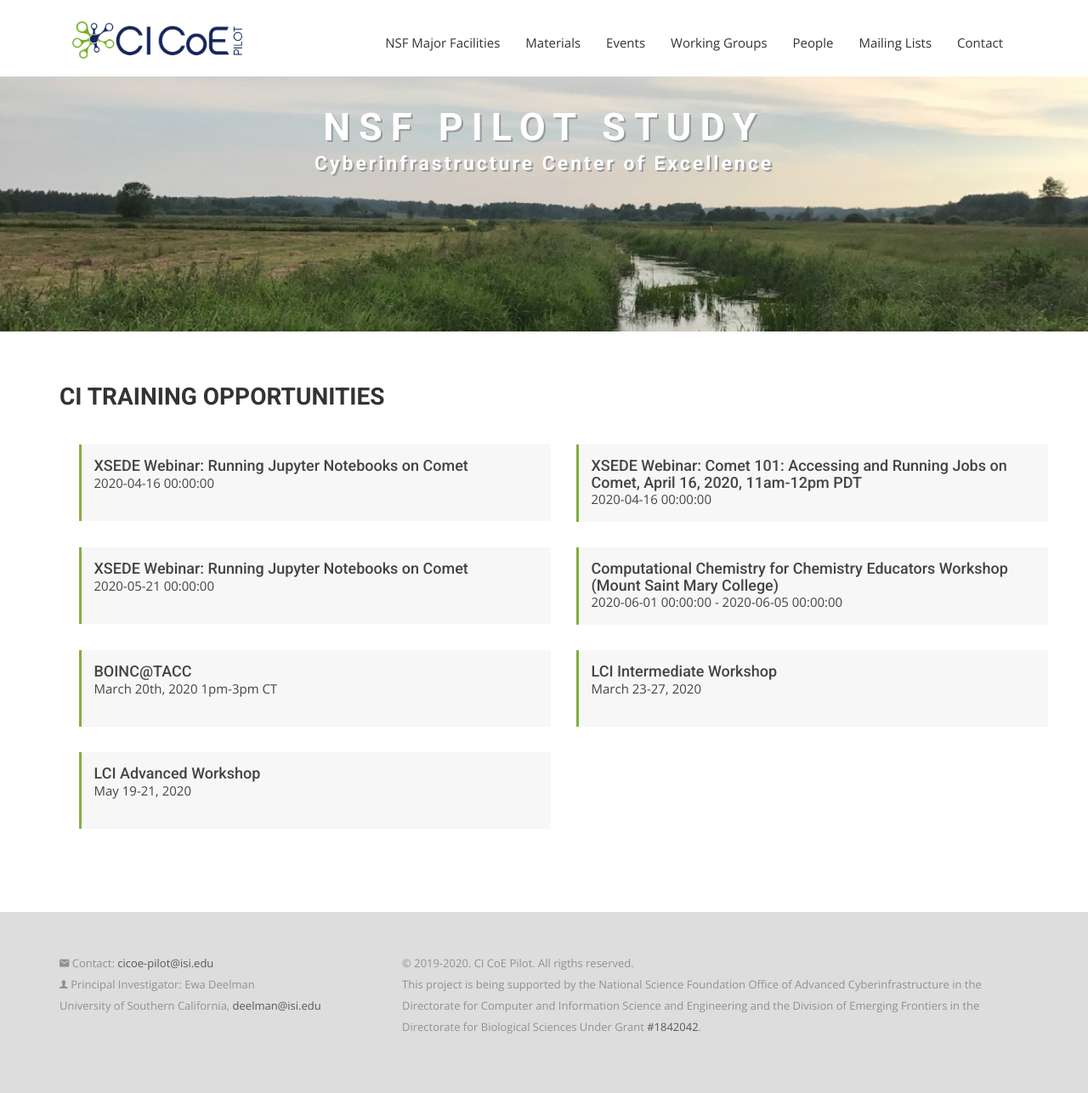
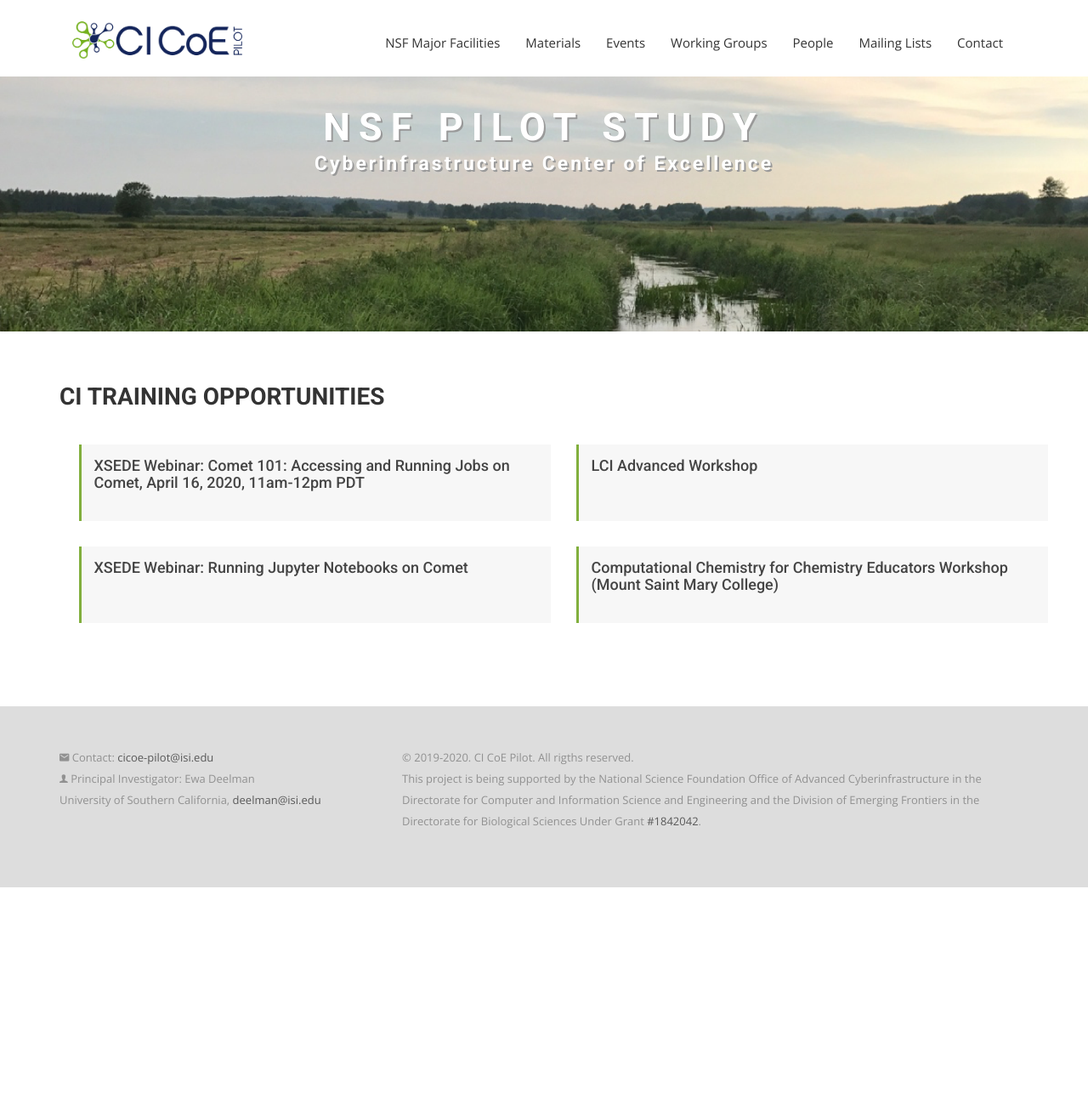
Before and after one commit to cicoe/cicoe.github.io, a Jekyll site: the page built from training_opportunities.html, in a window 1280 px wide. Shown: the whole page at 85% size. Built offline with Jekyll 4.4.1, drawn with Linux system fonts in a browser that asks for light colours; nearby versions of some CDN libraries; some web fonts are replaced; after the commit the page ends 1044 px from its top, so only the background shows below that.

Commit message:
updated training events

```diff
--- a/_data/training_opportunities.yml
+++ b/_data/training_opportunities.yml
@@ -1,37 +1,30 @@
 - categroy: Workshop
-  date: '2020-04-16 00:00:00'
+  end_date: April 16, 2020
   source: XSEDE
-  title: 'XSEDE Webinar: Running Jupyter Notebooks on Comet'
-  website: "https://www.xsede.org/web/xup/course-calendar/-/training-user/class/2042/session/3661/register"
-- categroy: Workshop
-  date: '2020-04-16 00:00:00'
-  source: XSEDE
+  start_date: April 16, 2020
+  time: ''
   title: 'XSEDE Webinar: Comet 101: Accessing and Running Jobs on Comet, April 16,
     2020, 11am-12pm PDT'
   website: "https://www.xsede.org/web/xup/course-calendar/-/training-user/class/2050/session/3666/register"
 - categroy: Workshop
-  date: '2020-05-21 00:00:00'
+  end_date: May 21, 2020
+  source: LCI
+  start_date: May 19, 2020
+  time: ''
+  title: LCI Advanced Workshop
+  website: "http://linuxclustersinstitute.org/workshops/advanced20/register.php"
+- categroy: Workshop
+  end_date: May 21, 2020
   source: XSEDE
+  start_date: May 21, 2020
+  time: ''
   title: 'XSEDE Webinar: Running Jupyter Notebooks on Comet'
   website: "https://www.xsede.org/web/xup/course-calendar/-/training-user/class/2042/session/3661/register"
 - categroy: Workshop
-  date: 2020-06-01 00:00:00 - 2020-06-05 00:00:00
+  end_date: June 05, 2020
   source: XSEDE
+  start_date: June 01, 2020
+  time: ''
   title: Computational Chemistry for Chemistry Educators Workshop (Mount Saint Mary
     College)
   website: "https://www.xsede.org/web/xup/course-calendar/-/training-user/class/2038/session/3633/register"
-- categroy: Workshop
-  date: March 20th, 2020 1pm-3pm CT
-  source: TACC
-  title: BOINC@TACC
-  website: "https://learn.tacc.utexas.edu/course/view.php?id=85"
-- categroy: Workshop
-  date: March 23-27, 2020
-  source: LCI
-  title: LCI Intermediate Workshop
-  website: "http://linuxclustersinstitute.org/workshops/interm20/register.php"
-- categroy: Workshop
-  date: May 19-21, 2020
-  source: LCI
-  title: LCI Advanced Workshop
-  website: "http://linuxclustersinstitute.org/workshops/advanced20/register.php"
```
